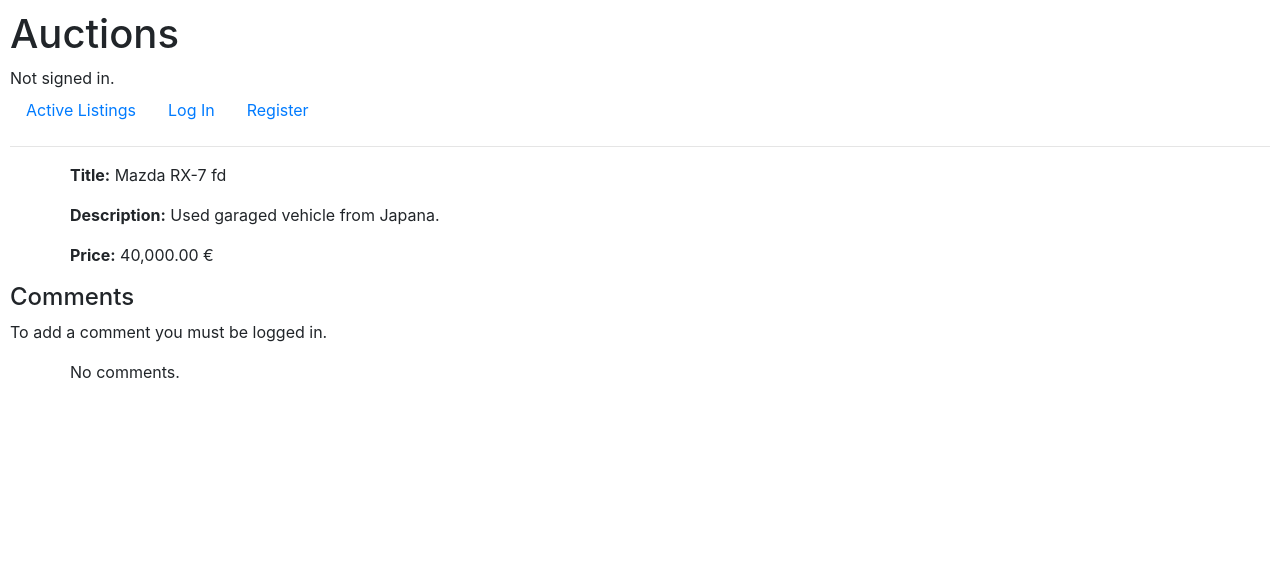
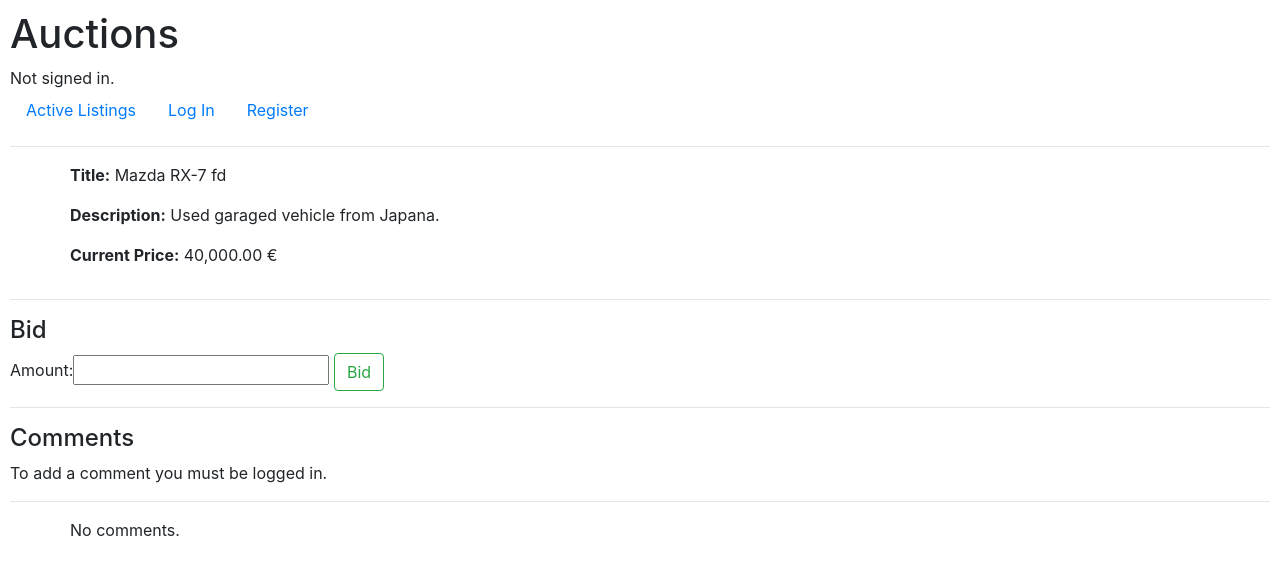
Before and after one commit to vuca1/Commerce_cs50w, a Django app: page /listing/1/ in a window 1280 px wide. Shown: the top 575 px of the page. Run offline with Django 3.2, Linux system fonts and the light colour scheme; data comes from the database, SQL or seed files in the repository; both versions use the stored data as it was after the commit; some libraries are stand-ins or nearby versions.

Commit message:
Add bidding functionality: implement BiddingForm, update listing view to handle bids, and add bid URL

```diff
--- a/auctions/templates/auctions/listing.html
+++ b/auctions/templates/auctions/listing.html
@@ -13,7 +13,7 @@
             <p><b>Description:</b> {{ listing.description }}</p>
         </div>
         <div class="row">
-            <p><b>Price:</b> {{ listing.current_price|intcomma }} €</p>
+            <p><b>Current Price:</b> {{ listing.current_price|intcomma }} €</p>
         </div>
         {% if not listing.initial_price == listing.current_price %}
             <div class="row">
@@ -39,6 +39,19 @@
         </form>
     {% endif %}
 
+    <hr class="hr" />
+
+    <!-- bidding form -->
+    <h4>Bid</h4>
+
+    <form action="{% url 'bid' listing.id %}" method="POST">
+        {% csrf_token %}
+        {{ bidding_form }}
+        <button type="submit" class="btn btn-outline-success">Bid</button>
+    </form>
+
+    <hr class="hr" />
+
     <h4>Comments</h2>
 
     <!-- new comment form -->
@@ -63,6 +76,8 @@
         <p>To add a comment you must be logged in.</p>
     {% endif %}
 
+    <hr class="hr" />
+
     <!-- comments -->
     <div class="container">
         <div class="row">
--- a/auctions/urls.py
+++ b/auctions/urls.py
@@ -10,5 +10,6 @@ urlpatterns = [
     path("create_listing/", views.create_listing, name="create_listing"),
     path("listing/<int:listing_id>/", views.listing, name="listing"),
     path("toggle_watchlist/<int:listing_id>/", views.toggle_watchlist, name="toggle_watchlist"),
-    path("watchlist/", views.watchlist, name="watchlist")
+    path("watchlist/", views.watchlist, name="watchlist"),
+    path("bid/<int:listing_id>/", views.bid, name="bid")
 ]
--- a/auctions/views.py
+++ b/auctions/views.py
@@ -35,6 +35,13 @@ class ListingForm(forms.Form):
         queryset=Category.objects.all(),
         required=False,
         empty_label="Select category"
+    )
+
+class BiddingForm(forms.Form):
+    amount = forms.DecimalField(
+        label="Amount",
+        min_value=0,
+        required=True
     )
 
 class CommentForm(forms.Form):
@@ -141,29 +148,26 @@ def listing(request, listing_id):
     listing = get_object_or_404(AuctionListing, id=listing_id)
 
     if request.method == "POST":
+        comment_form = CommentForm(request.POST)
+        if comment_form.is_valid():
+            content = comment_form.cleaned_data["content"]
+        else:
+            return render(request, "auctions/listing.html", {
+                "listing": listing,
+                "comments": listing.comments.order_by("created_at"),
+                "comment_form": comment_form
+            })
 
-        if "submit_comment" in request.POST:
-            comment_form = CommentForm(request.POST)
-            if comment_form.is_valid():
-                content = comment_form.cleaned_data["content"]
-            else:
-                return render(request, "auctions/listing.html", {
-                    "listing": listing,
-                    "comments": listing.comments.order_by("created_at"),
-                    "comment_form": comment_form
-                })
+        new_comment = Comment(content=content, author=request.user, item=listing)
+        new_comment.save()
+        return redirect("listing", listing_id=listing_id)
 
-            new_comment = Comment(content=content, author=request.user, item=listing)
-            new_comment.save()
-            return redirect("listing", listing_id=listing_id)
-
-        elif "submit_watchlist" in request.POST:
-            pass # TODO - watchlist model and many-to-many model to
 
     return render(request, "auctions/listing.html", {
         "listing": listing,
         "comments": listing.comments.order_by("created_at"),
-        "comment_form": CommentForm()
+        "comment_form": CommentForm(),
+        "bidding_form": BiddingForm()
     })
 
 @login_required
@@ -180,6 +184,43 @@ def toggle_watchlist(request, listing_id):
     return redirect(next_url)
 
 @login_required
+def bid(request, listing_id):
+    listing = get_object_or_404(AuctionListing, id=listing_id)
+
+    if request.method == "POST":
+        bidding_form = BiddingForm(request.POST)
+        if bidding_form.is_valid():
+            amount = bidding_form.cleaned_data["amount"]
+
+            current_price = listing.current_price
+            if amount <= current_price:
+                bidding_form.add_error(
+                    "amount",
+                    f"Bid must be bigher than current price ({current_price:,} €)")
+                return render(request, "auctions/listing.html", {
+                    "listing": listing,
+                    "comment_form": CommentForm(),
+                    "bidding_form": bidding_form
+                })
+
+        else:
+            return render(request, "auctions/listing.html", {
+                "listing": listing,
+                "comment_form": CommentForm(),
+                "bidding_form": bidding_form
+            })
+
+        new_bid = Bid(
+            bidder=request.user,
+            amount=amount,
+            item=listing)
+        new_bid.save()
+        return redirect("listing", listing_id=listing_id)
+
+
+
+
+@login_required
 def watchlist(request):
     return render(request, "auctions/watchlist.html", {
         "watchlist": request.user.watchlist.all()
```
Also changed, not shown: db.sqlite3.
